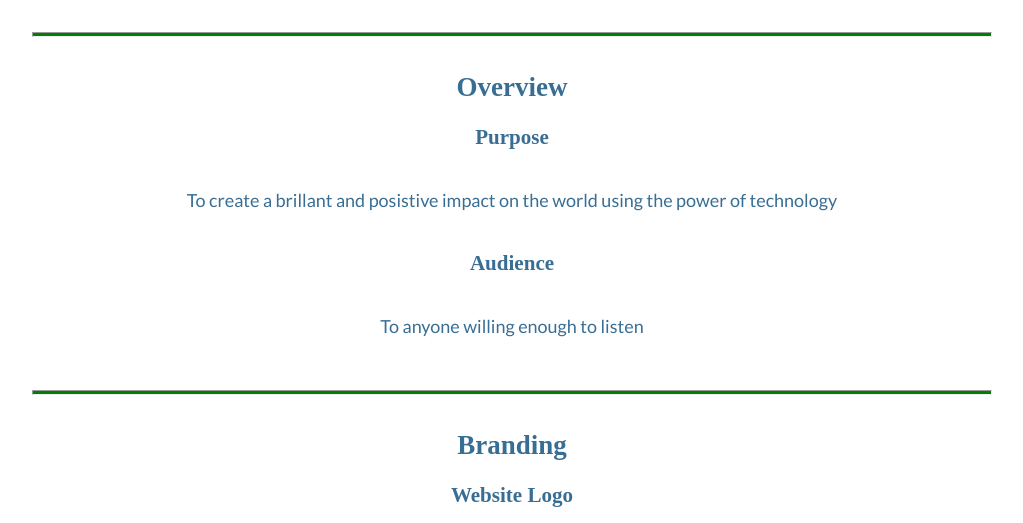
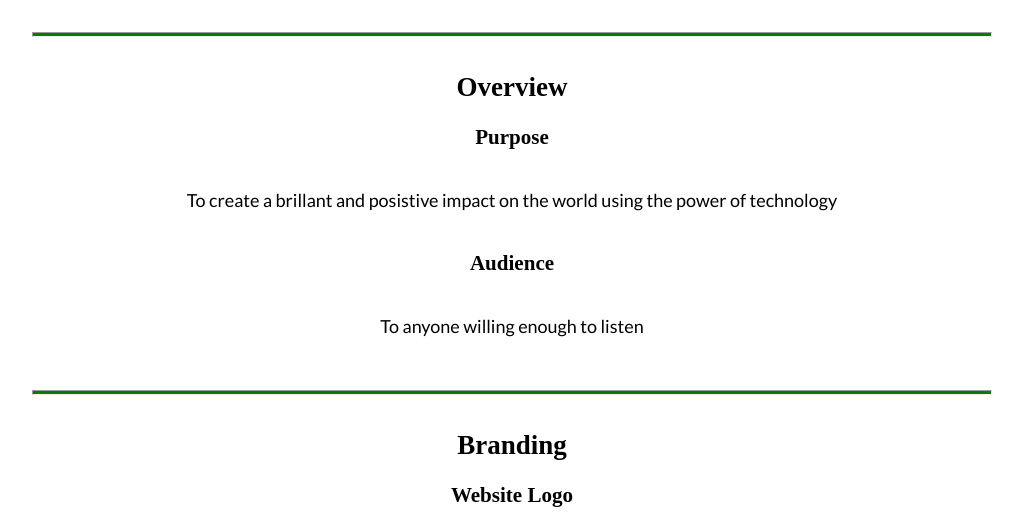
Before and after one commit to Twistygut/Dallin.github.io, a plain HTML site: page index.html in a window 1280 px wide. Shown: the part 308-831 px from the top of the page, without its empty margins (128-1151 px from the left). Drawn offline with Linux system fonts and the light colour scheme; a web font is replaced by a local one.

Commit message:
color changes fr this time

```diff
--- a/styles/site-plan-rafting.css
+++ b/styles/site-plan-rafting.css
@@ -16,15 +16,15 @@ Fonts are separated by a & */
   --paragraph-font: Lato, Helvetica, sans-serif;
 
   /* these colors below should be chosen from among your palette colors above */
-  --headline-color-on-white: #396E94;  /* headlines on a white background */
-  --headline-color-on-color: white; /* headlines on a colored background */
-  --paragraph-color-on-white: #396E94; /* paragraph text on a white background */
-  --paragraph-color-on-color: white; /* paragraph text on a colored background */
-  --paragraph-background-color: #396E94  ;
-  --nav-link-color: #396E94;
-  --nav-background-color: #D4AC0D;
-  --nav-hover-link-color: white;
-  --nav-hover-background-color: #396E94;
+  --headline-color-on-white: var(--primary-color);  /* headlines on a white background */
+  --headline-color-on-color: var(--accent2-color); /* headlines on a colored background */
+  --paragraph-color-on-white: var(--primary-color); /* paragraph text on a white background */
+  --paragraph-color-on-color: var(--accent2-color); /* paragraph text on a colored background */
+  --paragraph-background-color: var(--primary-color)  ;
+  --nav-link-color: var(--primary-color);
+  --nav-background-color: var(--secondary-color);
+  --nav-hover-link-color: var(--accent2-color);
+  --nav-hover-background-color: var(--primary-color);
 }
 
 
```
